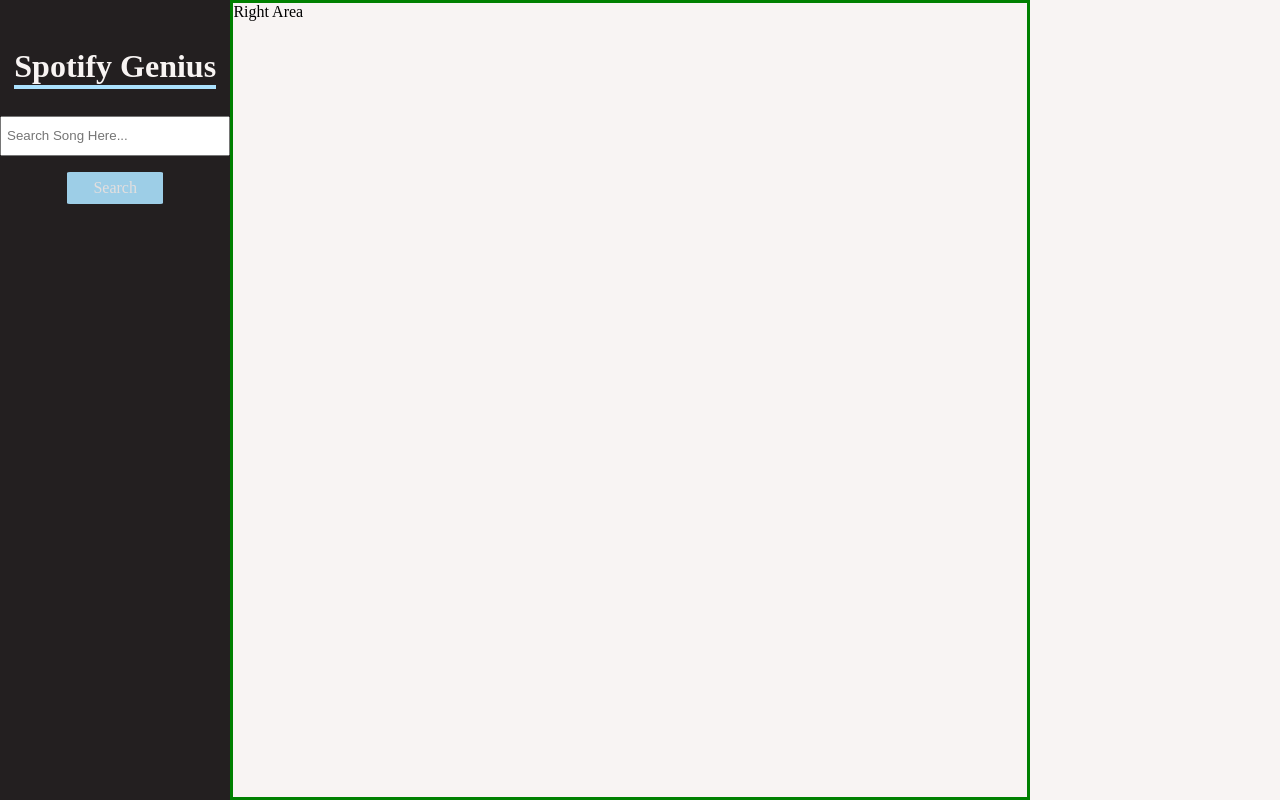
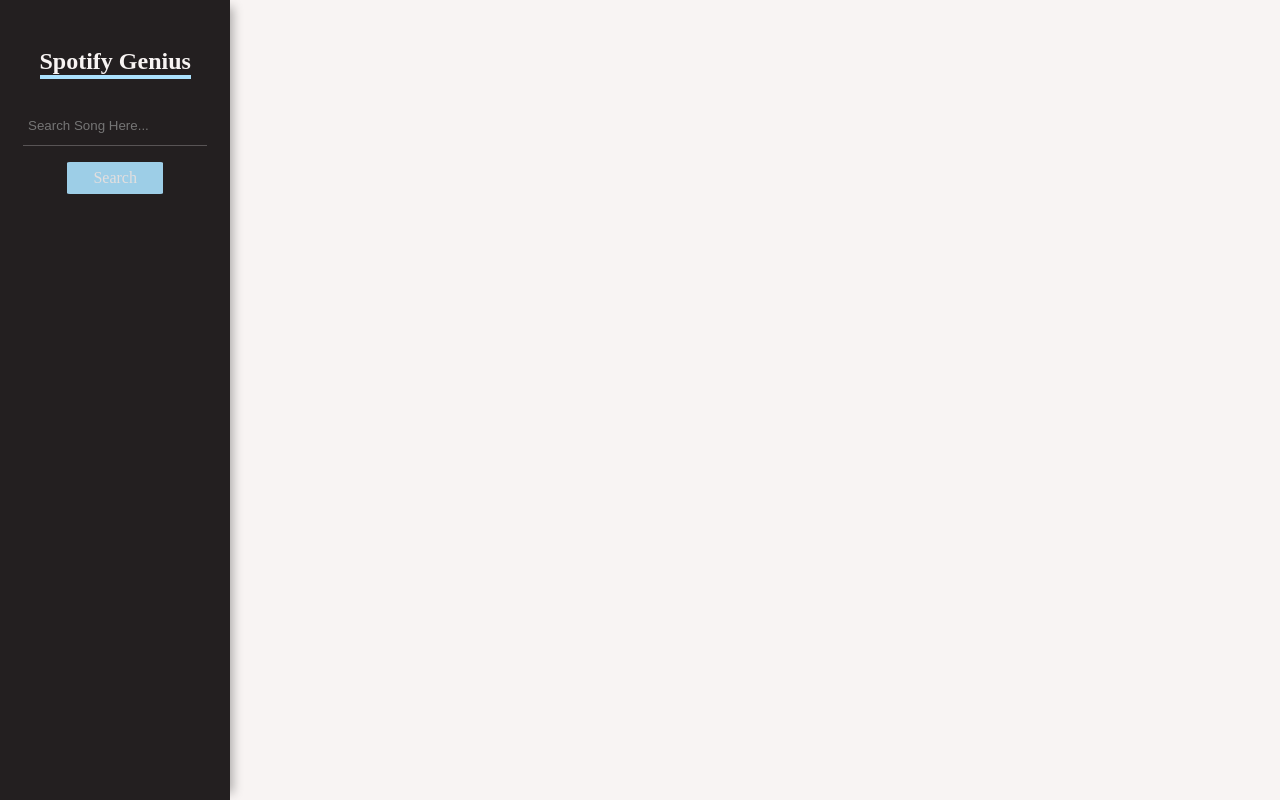
Before and after one commit to thv92/SpotifyGenius, a React app: page / in a window 1280 px wide. Built offline with nearby package versions, Linux system fonts and the light colour scheme; a web font is replaced by a local one.

Commit message:
Finished main components. Need to work on components updating when they aren't supposed to.

```diff
--- a/src/components/SearchPage/SearchCard/SearchCard.css
+++ b/src/components/SearchPage/SearchCard/SearchCard.css
@@ -2,9 +2,11 @@
     display: flex;
     cursor: pointer;
     transition: all ease-out .3s;
+    opacity: .8;
 }
 
 .container:hover {
+    opacity: 1;
 }
 
 .imageContainer {
@@ -24,3 +26,7 @@
 li:not(:first-child) {
     border-top: 1px solid #f8f4f3;
 }
+
+.active {
+    opacity: 1;
+}
--- a/src/components/SearchPage/SearchCard/SearchCard.js
+++ b/src/components/SearchPage/SearchCard/SearchCard.js
@@ -7,8 +7,14 @@
     const artists = props.artists;
     const name = props.name;
     const albumArt = props.album_art;
+
+    let s = [styles.container];
+    if (props.selected) {
+        s.push(styles.active);
+    }
+
     return (
-        <li key={uniqueId()} className={styles.container} onClick={() => props.onClick(name, artists[0])}>
+        <li key={uniqueId()} className={s.join(', ')} onClick={() => props.onClick(name, artists[0])}>
             <div className={styles.imageContainer}>
                 <img src={albumArt.url} />
             </div>
--- /dev/null
+++ b/src/components/SearchPage/SearchCards/SearchCards.js
@@ -0,0 +1,6 @@
+import React from 'react';
+
+
+export default class SearchCards extends React.Component {
+
+}
--- a/src/components/SearchPage/SearchPage.css
+++ b/src/components/SearchPage/SearchPage.css
@@ -2,6 +2,7 @@
     display: flex;
     flex-flow: nowrap;
 }
+
 
 .left {
     display: flex;
@@ -10,6 +11,7 @@
     height: 100vh;
     width: 100vh;
     background-color: #231f20;
+    box-shadow: 10px 0px 10px -7px rgba(0,0,0,.30);
 }
 
 .titleContainer {
@@ -17,7 +19,11 @@
     margin-left: auto;
     margin-right: auto;
     color: #f8f4f3;
-    border-bottom: 4px solid #abe1fd
+    border-bottom: 4px solid #abe1fd;
+}
+
+.titleContainer h1 {
+    font-size: 1.5em;
 }
 
 .searchButtonContainer {
@@ -37,6 +43,7 @@
     height: 2em;
     width: 6em;
     cursor: pointer;
+    user-select: none;
     border-radius: 3%;
     opacity: .9;
     transition: all ease-out .1s;
@@ -52,17 +59,96 @@
     overflow: auto;
 }
 
+.searchBarContainer {
+    display: flex;
+    justify-content: center;
+}
+
 .searchBar {
     margin-top: 2em;
+    color: #f8f4f3;
     height: 3em;
-    width: 100%;
+    width: 80%;
     padding: 0 5px;
+    outline: none;
+    border: none;
+    border-bottom: 1px solid rgba(248, 244, 243, .25);
+    background-color: #231f20;
+    transition: .04s ease-in all;
 }
+
+.searchBar:focus {
+    border-bottom: 1px solid #f8f4f3;
+}
+
+/* .searchLabelClicked {
+    z-index: 1;
+}
+
+.searchLabel {
+    position: absolute;
+    margin-top: 2em;
+    height: 1.48em;
+    color: #f8f4f3;
+    z-index: 2;
+    opacity: .6;
+    user-select: none;
+    cursor: text;
+}
+
+.searchLabel:after {
+    position: absolute;
+    content: '';
+    bottom: 0;
+    height: 2px;
+    width: 10px;
+    left: 45%;
+    background-color: #f8f4f3;
+    transition: .02s ease all;
+} */
 
 .right {
     display: flex;
     flex-flow: nowrap;
-    max-width: 65%;
-    width: 100vh;
-    border: 3px solid green;
+    justify-content: center;
+    align-items: center;
+    flex: 1;
 }
+
+.lyricsSection {
+    display: flex;
+    width: 60%;
+    height: 90vh;
+    background-color: #c8b7a7;
+    color: #f8f4f3;
+    justify-content: center;
+    align-items: center;
+    box-shadow: 0 10px 10px -5px rgba(0,0,0,.30);
+    border-radius: .5%;
+    overflow: scroll;
+}
+
+.lyricsContainer {
+    display: flex;
+    height: 85vh;
+    width: 70%;
+    justify-content: center;
+    align-items: center;
+}
+
+.lyric {
+    width: 50vh;
+    height: inherit;
+}
+
+@media(min-width: 1300px) {
+    .titleContainer h1 {
+        font-size: 2.1em;
+    }
+}
+
+@media(min-width: 1400px) {
+    .titleContainer h1 {
+        font-size: 2.3em;
+    }
+}
--- a/src/components/SearchPage/SearchPage.js
+++ b/src/components/SearchPage/SearchPage.js
@@ -3,16 +3,23 @@
 import QueryString from 'query-string';
 import {uniqueId} from 'lodash';
 import SearchCard from './SearchCard/SearchCard';
+import Util from 'util';
 
 class SearchPage extends React.Component {
     constructor(props) {
         super(props);
         this.state = {
             searchTerm: "",
-            results: null
+            songData: null,
+            lyricsData: null
         };
         this.onUserInput = this.onUserInput.bind(this);
         this.getSongData = this.getSongData.bind(this);
+        this.getLyrics = this.getLyrics.bind(this);
+        this.onEnterPressed = this.onEnterPressed.bind(this);
+        this.onSearchButtonClicked = this.onSearchButtonClicked.bind(this);
+        this.onSearchCardClicked = this.onSearchCardClicked.bind(this);
+
     }
 
     onUserInput(e) {
@@ -28,36 +35,86 @@
         fetch(process.env.API + '/search/song?' + QueryString.stringify({
             q: this.state.searchTerm
         }))
-        .then((response) => response.json())
-        .then((json) => {
+        .then(response => response.json())
+        .then(json => {
             this.setState(() => {
                 return {
-                    results: json.results
+                    songData: json.results
                 }
             });
         })
         .catch((err) => {
             this.setState(() => {
                 return {
-                    results: null
+                    songData: null
                 };
             });
         });
     }
 
+    getLyrics(name, artist) {
+        fetch(process.env.API + '/search/lyric?' + QueryString.stringify({
+            name,
+            artist
+        }))
+        .then(response => response.json())
+        .then(json => {
+            console.log(json);
+            this.setState(() => {
+                return {
+                    lyricsData: json.lyrics
+                };
+            });
+        })
+        .catch(err => {
+            this.setState(() => {
+                return {
+                    lyricsData: null
+                };
+            });
+        })
+
+
+    }
+
+    onEnterPressed(e) {
+        const key = e.key;
+        if (key === 'Enter') {
+            this.getSongData();
+        }
+    }
+
+    onSearchButtonClicked() {
+        this.getSongData();
+    }
 
     onSearchCardClicked(name, artist) {
-        console.log("Clicked on: " + name + " " + artist);
+        this.getLyrics(name, artist);
     }
 
+
     render() {
-        const results = this.state.results;
+        const songData = this.state.songData;
+        const lyricsData = this.state.lyricsData;
         let songsToDisplay = null;
-        if (results) {
-            songsToDisplay = results.map((result) => {
+        if (songData) {
+            songsToDisplay = songData.map((song) => {
                 //TODO: onclick store primary artist
                 return (
-                    <SearchCard key={uniqueId()} onClick={this.onSearchCardClicked} {...result}/>
+                    <SearchCard key={uniqueId()} onClick={() => this.onSearchCardClicked(song.name, song.artists[0])} {...song}/>
+                );
+            });
+        }
+
+        let lyricsToDisplay = null;
+        if (lyricsData && lyricsData.length !== 0) {
+            lyricsToDisplay = lyricsData.map((lyric) => {
+                const formatted = lyric.split('\n').map((line) => {
+                    return <span>{line}<br/></span>
+                });
+
+                return (
+                    <div className={styles.lyricsContainer}><p className={styles.lyric}>{formatted}</p></div>
                 );
             });
         }
@@ -69,14 +126,21 @@
                         <h1>Spotify Genius</h1>
                     </div>
                     <div className={styles.searchBarContainer}>
-                        <input className={styles.searchBar} type="text" value={this.state.searchTerm} onChange={(e) => {this.onUserInput(e)}} placeholder="Search Song Here..."/>
+                        <input className={styles.searchBar} type="text" value={this.state.searchTerm} onChange={(e) => {this.onUserInput(e)}} onKeyDown={this.onEnterPressed} placeholder="Search Song Here..." />
                     </div>
                     <div className={styles.searchButtonContainer}>
-                        <div className={styles.searchButton} onClick={this.getSongData}>Search</div>
+                        <div className={styles.searchButton} onClick={this.onSearchButtonClicked}>Search</div>
                     </div>
                     <div className={styles.results}>{songsToDisplay}</div>
                 </div>
-                <div className={styles.right}>Right Area</div>
+                <div className={styles.right}>
+                    {
+                        lyricsToDisplay ?
+                                <div className={styles.lyricsSection}>
+                                    {lyricsToDisplay}
+                                </div> : null
+                    }
+                </div>
             </div>
         );
     }
--- a/webpack.config.dev.js
+++ b/webpack.config.dev.js
@@ -110,8 +110,7 @@
             template: './public/index.html',
             options: {
                 'title': 'SpotifyGenius'
-            },
-            excludeChunks: ['server']
+            }
         }),
         new webpack.HotModuleReplacementPlugin(),
         new CaseSensitivePathsPlugin()
```
Also changed, not shown: src/components/SearchPage/SearchCards/SearchCards.css (added).
